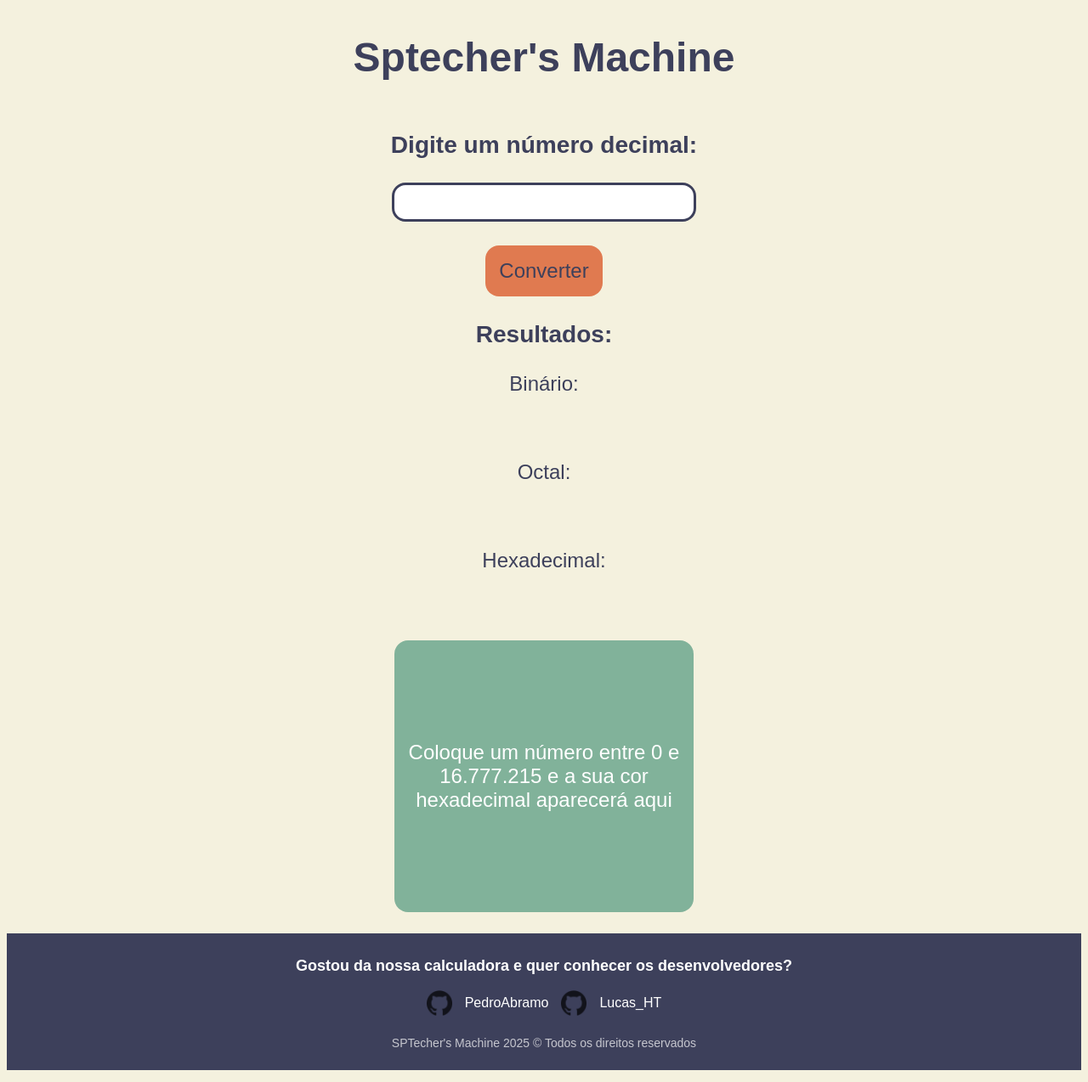
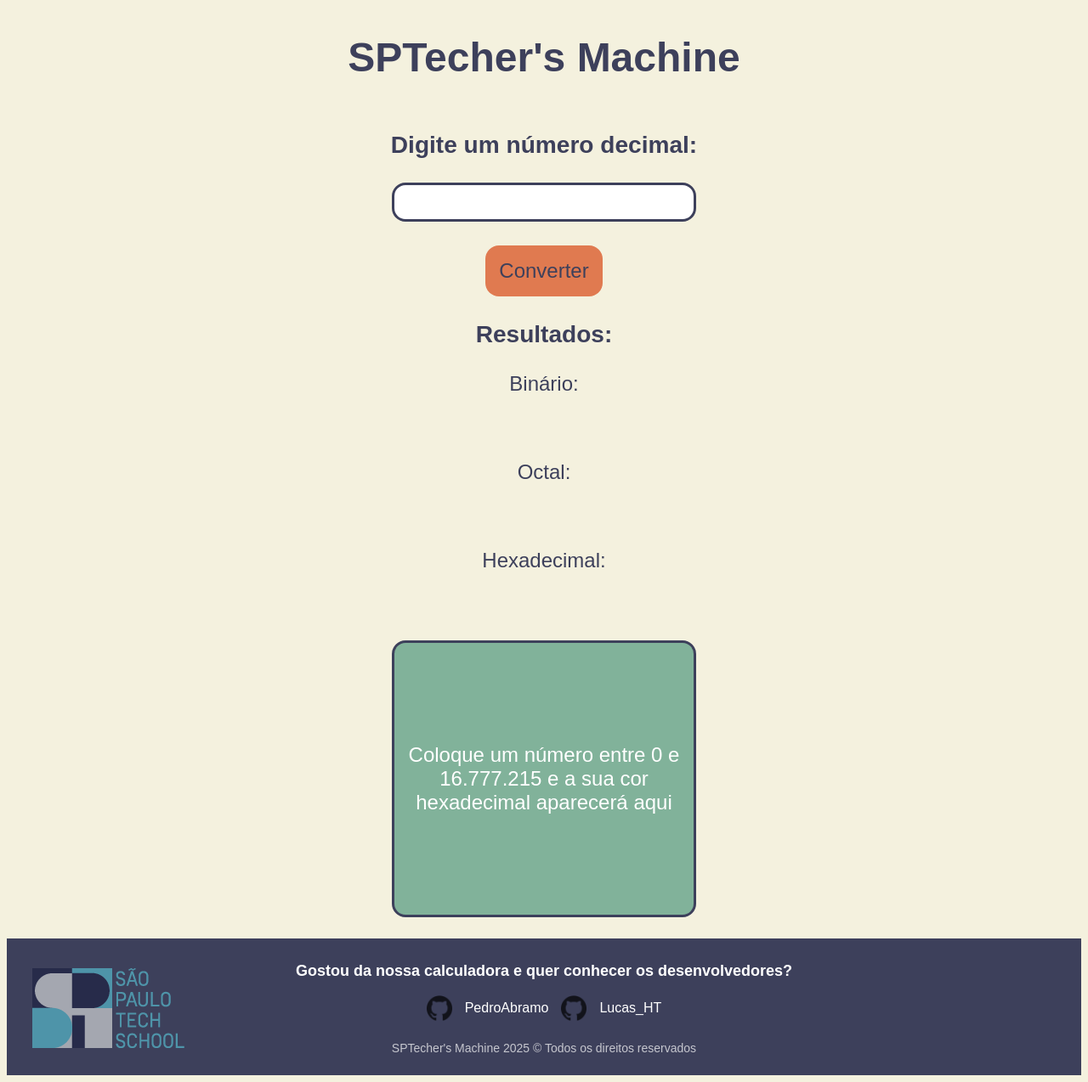
Before and after one commit to LucasTsuzuku-SPTECH/sptech_arqComp_SPTecherMachine, a plain HTML site: page index.html in a window 1280 px wide. Shown: the whole page at 85% size. Drawn offline with Linux system fonts and the light colour scheme; a web font is replaced by a local one.

Commit message:
Rodapé final + logoSPTech

```diff
--- a/index.html
+++ b/index.html
@@ -14,7 +14,7 @@
   </head>
   <body>
     <main>
-      <h1>Sptecher's Machine</h1>
+      <h1>SPTecher's Machine</h1>
       <h3>Digite um número decimal:</h3>
       <input type="number" id="ipt_numeroDecimal" />
       <br />
@@ -39,6 +39,10 @@
 
     <footer>
       <div class="interface">
+
+        <div id="logoSPTech">
+          <img src="Logo.png" alt="logoSPTech">
+        </div>
 
         <section class="line-footer1">
 
--- a/style.css
+++ b/style.css
@@ -74,6 +74,7 @@ button:hover {
   padding-left: 1rem;
   padding-right: 1rem;
   background-color: #81b29a;
+  border: solid #3d405b;
 }
 
 footer {
@@ -123,3 +124,11 @@ footer {
   font-size: 14px;
   opacity: 0.7;
 }
+
+#logoSPTech {
+  opacity: 0.7;
+  align-items: left;
+  position: absolute; /* posição não depende de outros fatores */
+  margin-top: 25px;
+  margin-left: 20px;
+}
```
Also changed, not shown: Logo.png (added).
